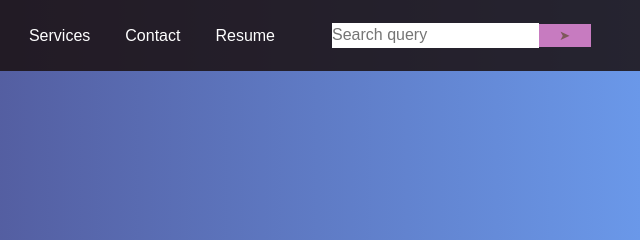
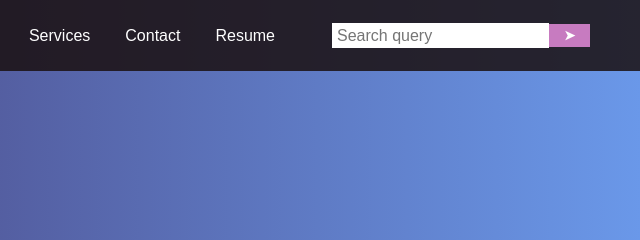
Before and after one commit to sooovamm/sooovamm.github.io, a plain HTML site: page index.html in a window 1280 px wide. Shown: the top 240 px of the page, 640-1280 px from the left. Drawn offline with Linux system fonts and the light colour scheme.

Commit message:
Update style.css

```diff
--- a/style.css
+++ b/style.css
@@ -50,6 +50,7 @@ html,
 
   header .nav-bar ul {
     display: flex;
+    align-items: center;
     gap: 15px;
   }
 
@@ -75,20 +76,25 @@ html,
 
   header .nav-bar form input{
     flex: 1;
-    border: rgb(82, 193, 108);
-    outline: black;
+    border:1px rgb(82, 193, 108);
+    outline: none;
     font-family: "poppins", sans-serif;
+    padding: 5px;
     box-sizing: border-box;
   }
 
-  header .nav-bar form button{
-    background: rgb(199, 123, 192);
-    padding: 4px 20px;
-    border: black;
-    outline: black;
-    color: #7d5959;
-    letter-spacing: 1px;
+  header .nav-bar form button {
+    background: #c77bc0;
+    padding: 4px 15px;
+    border: none;
+    outline: none;
+    color: white;
+    font-weight: bold;
     cursor: pointer;
+    transition: background 0.3s ease;
+  }
+  header .nav-bar form button:hover {
+    background: #b364ae;
   }
 
 
```
